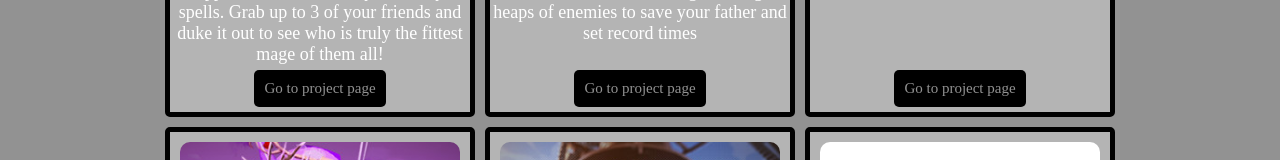
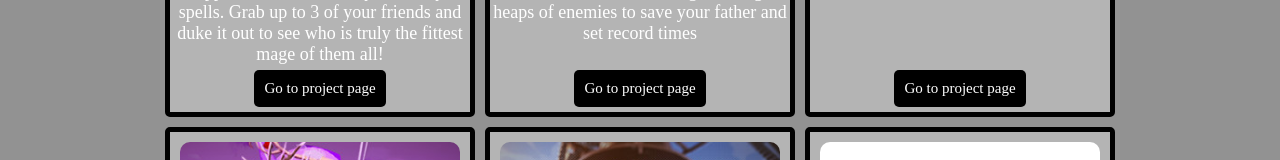
Before and after one commit to AbsoluteTundra/Game-Dev-Portfolio-React, a React (Create React App) app: page / in a window 1280 px wide. Shown: the part 419-579 px from the top of the page. Built offline with nearby package versions, Linux system fonts and the light colour scheme.

Commit message:
Changed text color of the project section button

```diff
--- a/src/Styles/ProjectGalleryElement.css
+++ b/src/Styles/ProjectGalleryElement.css
@@ -33,7 +33,7 @@
 
 .ProjectSectionButton {
     background-color: var(--primary);
-    color: var(--secondary);
+    color: var(--text-color);
     font-size: 15px;
     border-radius: 5px;
     padding: 10px;
```
